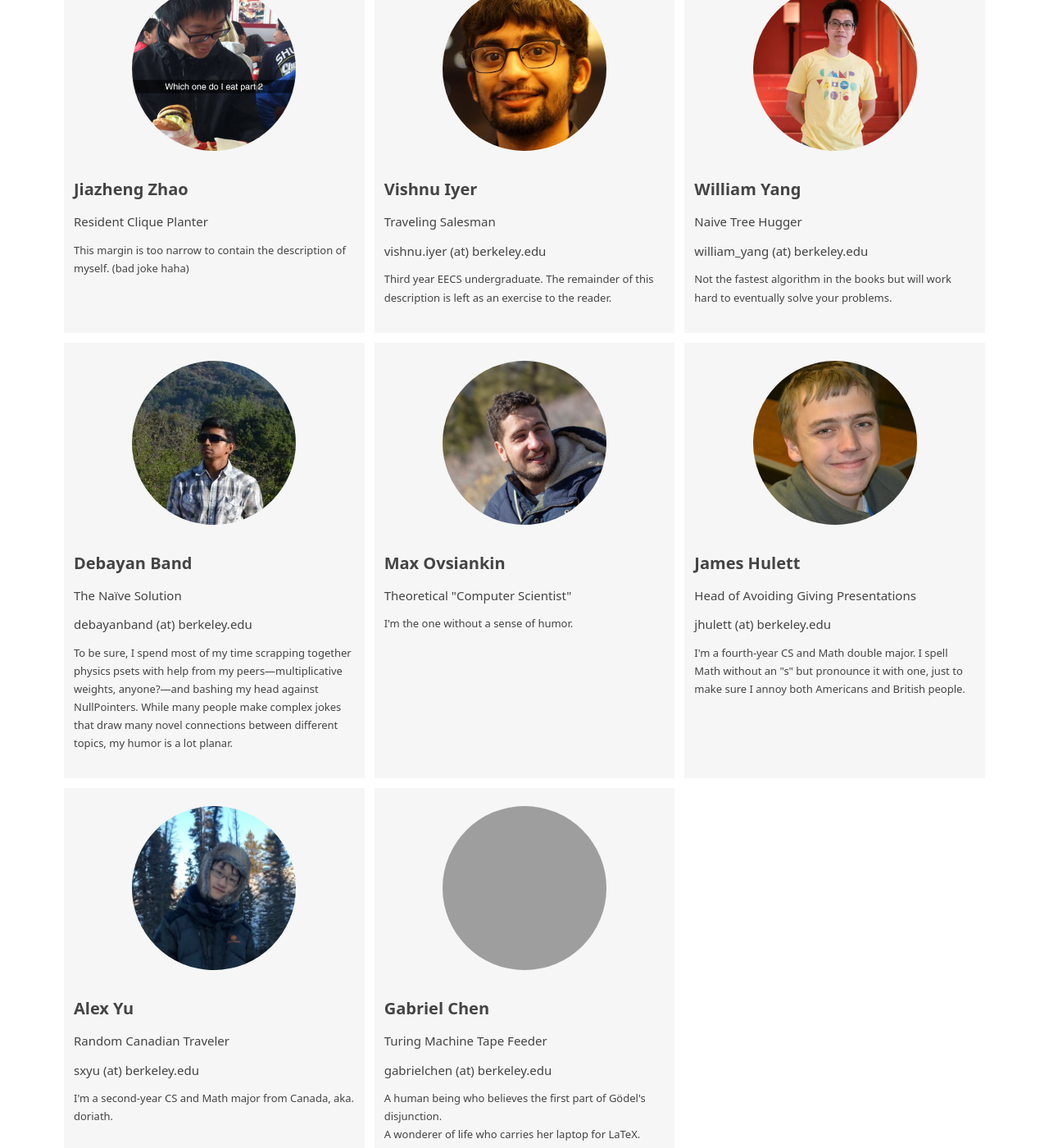
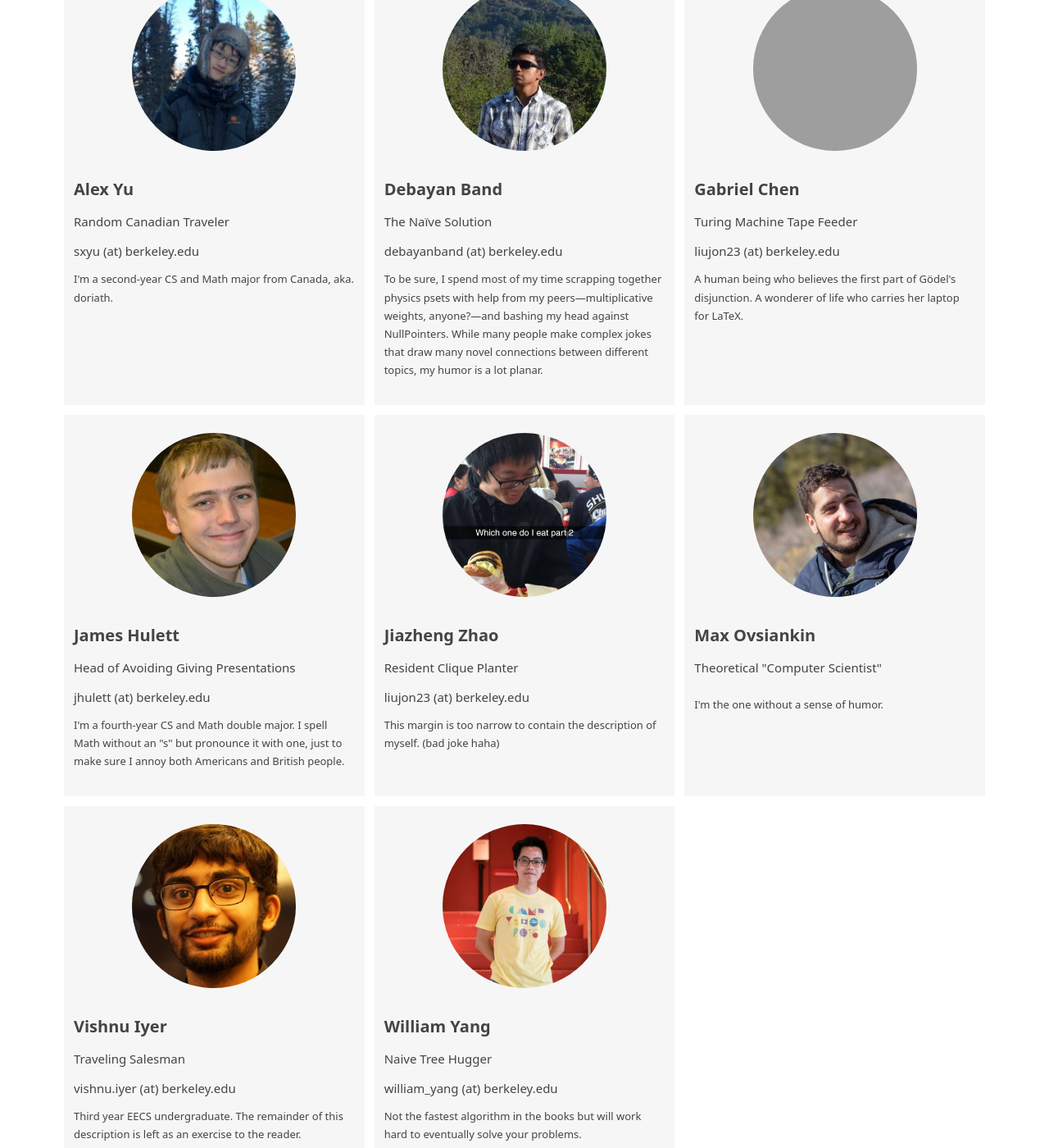
Before and after one commit to ugtcs/ugtcs.github.io, a Jekyll site: the page built from about.html, in a window 1280 px wide and 1400 px high, scrolled down 1388 px. Shown: the whole window at 82% size. Built offline with Jekyll 4.4.1, drawn with Linux system fonts in a browser that asks for light colours; some of the changed text lies outside the part shown; grey boxes are pictures that could not be loaded.

Commit message:
add new function to loop all members.

```diff
--- a/_config.yml
+++ b/_config.yml
@@ -5,6 +5,10 @@ description: >
 permalink: ':title/'
 baseurl: ""
 url: ""
+
+# members
+collections:
+    members:
 
 # Contact links
 email: gabrielchen@berkeley.edu
--- a/_pages/about.html
+++ /dev/null
@@ -1,121 +0,0 @@
----
-layout: default
-title: About
-permalink: /about/
----
-<div class="container" style="margin-top: 1em;">
-      <div class="row">
-        <div class="col-sm">
-          <h1>About Us</h1>
-          <p>Berkeley is one of the cradles of modern theoretical computer science. Over the last thirty years, our students and professors have contributed to fundamental progress in complexity theory, optimization, algorithmic game theory, cryptography, quantum computing and more. Within these areas, we see a thriving interest among undergraduates that is stronger than it has been before, but at the same time, many of our classmates also find these areas largely unapproachable.</p>
-          <p>From students who are still taking CS70 to those who have already finished graduate seminar courses in theory, our goal is to create a broader community for students of all interests and backgrounds to learn and get involved in theoretical computer science. Through social events, study groups, talks, seminars, and annual decals, we hope to explore the mathematical foundations of CS as well as its intrinsic connections other studies: economics through computational game theory and mechanism design, physics through random structures and quantum computing, biology, and mathematics.</p>
-          <p>We try to make our events not only educative and enlightening, but also approachable and fun. If you're interested, here are some ways you can get involved!</p>
-          <ul>
-            <li>Fill out <a href="https://goo.gl/forms/QLQhnmYClcK1gVDy1">this form</a> with your email to be added to our Slack channel.</li>
-            <li>Join our <a href="https://groups.google.com/a/lists.berkeley.edu/forum/#!forum/ugtcs-announce">emailing list</a> for announcements regarding meetings, events and get togethers.</li>
-            <li>Consider coming to one of our weekly general or reading group meetings.</li>
-          </ul>
-          <p>Consider also following us on our social media.</p>
-          <span class="social-media-tray">
-            <ul>
-              <li><a href="https://github.com/ugtcs"><i class="fa fa-github" aria-hidden="true"></i></a></li>
-              <li><a href="https://www.facebook.com/ugtcsberkeley/"><i class="fa fa-facebook" aria-hidden="true"></i></a></li>
-              <li><a href="https://www.instagram.com/berkeley.ugtcs/"><i class="fa fa-instagram" aria-hidden="true"></i></a></li>
-            </ul>
-        </span>
-        </div>
-      </div>
-
-      <hr>
-
-      <div class="row">
-        <div class="col-sm">
-          <h4>Meet our Members</h4>
-          <table class="table members-table">
-            <tr class="row">
-              <td class="col-sm-4 members-cell">
-                <img class="members-image" src="/src/images/member-jonathan-1.png">
-                <div class="members-name">Jonathan Liu</div>
-                <div class="members-role">President</div>
-                <div class="members-email">liujon23 (at) berkeley.edu</div>
-                <div class="members-description">Fourth-year Math/CS student. Holds as the core tenet of modern civilization that all foods can be classified as soup, salad, and/or sandwich.</div>
-              </td>
-              <td class="col-sm-4 members-cell">
-                <img class="members-image" src="/src/images/member-antaresc-1.jpg">
-                <div class="members-name">Antares Chen</div>
-                <div class="members-role">Member in Spirit</div>
-                <div class="members-email">antaresc (at) berkeley.edu</div>
-                <div class="members-description">Do you ever stare at your toaster and wonder, "why ducks?"</div>
-              </td>
-              <td class="col-sm-4 members-cell">
-                <img class="members-image" src="/src/images/member-jeff-1.jpg">
-                <div class="members-name">Jeff Xu</div>
-                <div class="members-role">Vice President</div>
-                <div class="members-email">jeffxusichao (at) berkeley.edu</div>
-                <div class="members-description">Third year CS and Math major and believer in the "so and so" optimality <img src="https://i.imgur.com/7qttfnm.gif" style="height: 15px; width: 15px;">.</div>
-              </td>
-            </tr>
-            <tr class="row">
-              <td class="col-sm-4 members-cell">
-                <img class="members-image" src="/src/images/member-jiazheng-1.jpg">
-                <div class="members-name">Jiazheng Zhao</div>
-                <div class="members-role">Resident Clique Planter</div>
-                <div class="members-description">This margin is too narrow to contain the description of myself. (bad joke haha)</div>
-              </td>
-              <td class="col-sm-4 members-cell">
-                <img class="members-image" src="/src/images/member-vishnuiyer-1.png">
-                <div class="members-name">Vishnu Iyer</div>
-                <div class="members-role">Traveling Salesman</div>
-                <div class="members-email">vishnu.iyer (at) berkeley.edu</div>
-                <div class="members-description">Third year EECS undergraduate. The remainder of this description is left as an exercise to the reader.</div>
-              </td>
-              <td class="col-sm-4 members-cell">
-                <img class="members-image" src="/src/images/member-williamyang-1.jpg">
-                <div class="members-name">William Yang</div>
-                <div class="members-role">Naive Tree Hugger</div>
-                <div class="members-email">william_yang (at) berkeley.edu</div>
-                <div class="members-description">Not the fastest algorithm in the books but will work hard to eventually solve your problems.</div>
-              </td>
-            </tr>
-            <tr class="row">
-              <td class="col-sm-4 members-cell">
-                <img class="members-image" src="/src/images/member-debayan-1.jpg">
-                <div class="members-name">Debayan Band</div>
-                <div class="members-role">The Naïve Solution</div>
-                <div class="members-email">debayanband (at) berkeley.edu</div>
-                <div class="members-description">To be sure, I spend most of my time scrapping together physics psets with help from my peers—multiplicative weights, anyone?—and bashing my head against NullPointers. While many people make complex jokes that draw many novel connections between different topics, my humor is a lot planar.</div>
-              </td>
-              <td class="col-sm-4 members-cell">
-                <img class="members-image" src="/src/images/member-max-1.jpg">
-                <div class="members-name">Max Ovsiankin</div>
-                <div class="members-role">Theoretical "Computer Scientist"</div>
-                <div class="members-description">I'm the one without a sense of humor.</div>
-              </td>
-              <td class="col-sm-4 members-cell">
-                <img class="members-image" src="/src/images/member-jhulett-1.jpg">
-                <div class="members-name">James Hulett</div>
-                <div class="members-role">Head of Avoiding Giving Presentations</div>
-                <div class="members-email">jhulett (at) berkeley.edu</div>
-                <div class="members-description">I'm a fourth-year CS and Math double major.  I spell Math without an "s" but pronounce it with one, just to make sure I annoy both Americans and British people.</div>
-              </td>
-            </tr>
-            <tr class="row">
-              <td class="col-sm-4 members-cell">
-                <img class="members-image" src="/src/images/member-sixian-1.jpg">
-                <div class="members-name">Alex Yu</div>
-                <div class="members-role">Random Canadian Traveler</div>
-                <div class="members-email">sxyu (at) berkeley.edu</div>
-                <div class="members-description">I'm a second-year CS and Math major from Canada, aka. doriath.</div>
-            </td>
-              <td class="col-sm-4 members-cell">
-                <img class="members-image" src="/src/images/member-gabriel-1.png">
-                <div class="members-name">Gabriel Chen</div>
-                <div class="members-role">Turing Machine Tape Feeder</div>
-                <div class="members-email">gabrielchen (at) berkeley.edu</div>
-				<div class="members-description">A human being who believes the first part of Gödel's disjunction. <br> A wonderer of life who carries her laptop for LaTeX.</div>
-			  </td>
-            </tr>
-          </table>
-        </div>
-      </div>
-    </div>
--- /dev/null
+++ b/about.html
@@ -0,0 +1,72 @@
+---
+layout: default
+title: About
+permalink: /about/
+---
+<div class="container" style="margin-top: 1em;">
+      <div class="row">
+        <div class="col-sm">
+          <h1>About Us</h1>
+          <p>Berkeley is one of the cradles of modern theoretical computer science. Over the last thirty years, our students and professors have contributed to fundamental progress in complexity theory, optimization, algorithmic game theory, cryptography, quantum computing and more. Within these areas, we see a thriving interest among undergraduates that is stronger than it has been before, but at the same time, many of our classmates also find these areas largely unapproachable.</p>
+          <p>From students who are still taking CS70 to those who have already finished graduate seminar courses in theory, our goal is to create a broader community for students of all interests and backgrounds to learn and get involved in theoretical computer science. Through social events, study groups, talks, seminars, and annual decals, we hope to explore the mathematical foundations of CS as well as its intrinsic connections other studies: economics through computational game theory and mechanism design, physics through random structures and quantum computing, biology, and mathematics.</p>
+          <p>We try to make our events not only educative and enlightening, but also approachable and fun. If you're interested, here are some ways you can get involved!</p>
+          <ul>
+            <li>Fill out <a href="https://goo.gl/forms/QLQhnmYClcK1gVDy1">this form</a> with your email to be added to our Slack channel.</li>
+            <li>Join our <a href="https://groups.google.com/a/lists.berkeley.edu/forum/#!forum/ugtcs-announce">emailing list</a> for announcements regarding meetings, events and get togethers.</li>
+            <li>Consider coming to one of our weekly general or reading group meetings.</li>
+          </ul>
+          <p>Consider also following us on our social media.</p>
+          <span class="social-media-tray">
+            <ul>
+              <li><a href="https://github.com/ugtcs"><i class="fa fa-github" aria-hidden="true"></i></a></li>
+              <li><a href="https://www.facebook.com/ugtcsberkeley/"><i class="fa fa-facebook" aria-hidden="true"></i></a></li>
+              <li><a href="https://www.instagram.com/berkeley.ugtcs/"><i class="fa fa-instagram" aria-hidden="true"></i></a></li>
+            </ul>
+        </span>
+        </div>
+      </div>
+
+      <hr>
+
+      <div class="row">
+        <div class="col-sm">
+          <h4>Meet our Members</h4>
+          <table class="table members-table">
+            <tr class="row">
+              <td class="col-sm-4 members-cell">
+                <img class="members-image" src="/src/images/member-jonathan-1.png">
+                <div class="members-name">Jonathan Liu</div>
+                <div class="members-role">President</div>
+                <div class="members-email">liujon23 (at) berkeley.edu</div>
+                <div class="members-description">Fourth-year Math/CS student. Holds as the core tenet of modern civilization that all foods can be classified as soup, salad, and/or sandwich.</div>
+              </td>
+              <td class="col-sm-4 members-cell">
+                <img class="members-image" src="/src/images/member-jeff-1.jpg">
+                <div class="members-name">Jeff Xu</div>
+                <div class="members-role">Vice President</div>
+                <div class="members-email">jeffxusichao (at) berkeley.edu</div>
+                <div class="members-description">Third year CS and Math major and believer in the "so and so" optimality <img src="https://i.imgur.com/7qttfnm.gif" style="height: 15px; width: 15px;">.</div>
+              </td>
+              <td class="col-sm-4 members-cell">
+                <img class="members-image" src="/src/images/member-antaresc-1.jpg">
+                <div class="members-name">Antares Chen</div>
+                <div class="members-role">Member in Spirit</div>
+                <div class="members-email">antaresc (at) berkeley.edu</div>
+                <div class="members-description">Do you ever stare at your toaster and wonder, "why ducks?"</div>
+              </td>
+            </tr>
+            <tr class="row">
+				{% for member in site.members %}
+              <td class="col-sm-4 members-cell">
+				  <img class="members-image" src="{{ member.img }}">
+				<div class="members-name">{{ member.name }}</div>
+				<div class="members-role">{{ member.role }}</div>
+				<div class="members-email">{{ member.email }}</div>
+				<div class="members-description">{{ member.description }}</div>
+              </td>
+			  {% endfor %}
+            </tr>
+          </table>
+        </div>
+      </div>
+    </div>
```
Also changed, not shown: _members/alex_yu.md (added, +7 -0 lines), _members/debayan_band.md (added, +7 -0 lines), _members/gabriel_chen.md (added, +7 -0 lines), _members/james_hulett.md (added, +7 -0 lines), _members/jiazheng_zhao.md (added, +7 -0 lines), _members/max_ovsiankin.md (added, +7 -0 lines), _members/vishnu_iyer.md (added, +7 -0 lines), _members/william_yang.md (added, +7 -0 lines), README.md.
